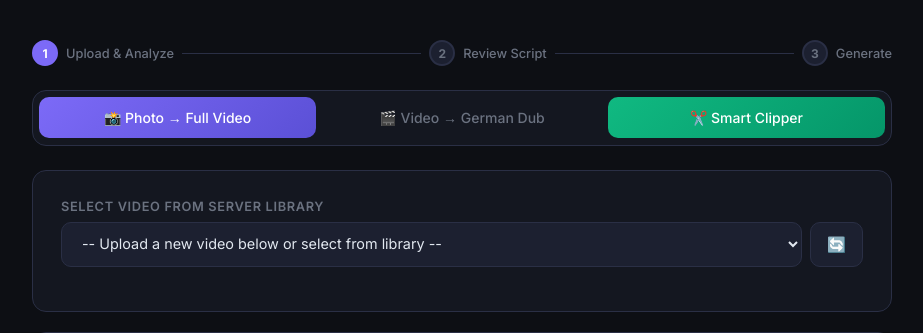
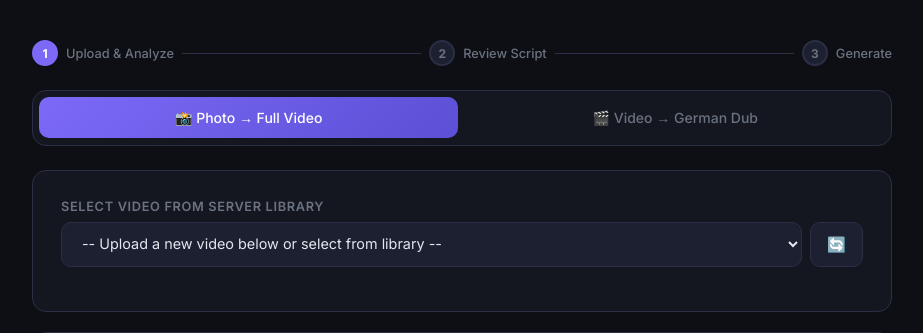
Before and after one commit to doviddo/ai-ugc-suite, a Flask app: page / in a window 1280 px wide. Shown: the part 94-427 px from the top of the page, without its empty margins (178-1101 px from the left). Run offline with Flask 3, Linux system fonts and the light colour scheme; data that the repository does not hold is empty; some libraries are stand-ins or nearby versions.

Commit message:
Main app (5001): Creative mode back to German, removed Clipper tab (moved to standalone 5000)

```diff
--- a/app.py
+++ b/app.py
@@ -157,10 +157,10 @@ CRITICAL JSON RULES:
 
     else:
         # creative
-        prompt = f"""You are a professional UGC video marketing expert for the Russian market.
+        prompt = f"""You are a professional UGC video marketing expert for the German market.
 
 Analyze this product image and the marketing info below.
-Create a Russian voiceover script and a prompt for a generative AI video model (like Google Veo 3) based on the image.
+Create a German voiceover script and a prompt for a generative AI video model (like Google Veo 3) based on the image.
 
 PRODUCT CONTEXT:
 {product_context}
@@ -168,8 +168,8 @@ PRODUCT CONTEXT:
 REQUIREMENTS:
 1. Return ONLY a valid JSON object with EXACTLY two fields.
   1) "video_prompt" - a detailed cinematic description in English for Google Veo 3. Focus on PRODUCT SHOTS and HANDS only! Show hands unboxing, consuming, or using the product. NO talking heads, NO people speaking. Just aesthetic ASMR-style interactions and background actions.
-  2) "voiceover_script" - an enthusiastic, powerful HOOK ENTIRELY IN RUSSIAN. It must catch the buyer's attention INSTANTLY! Length: strictly 5 to 6 seconds when spoken at normal pace (so it finishes smoothly before the 8-second video ends and never cuts off).
-- voiceover_script MUST be extremely short, punchy, and informal ("ты"-style). Max 6 seconds!"""
+  2) "voiceover_script" - an enthusiastic, powerful HOOK ENTIRELY IN GERMAN. It must catch the buyer's attention INSTANTLY! Length: strictly 5 to 6 seconds when spoken at normal pace (so it finishes smoothly before the 8-second video ends and never cuts off).
+- voiceover_script MUST be extremely short, punchy, and informal ("du"-style). Max 6 seconds!"""
 
     # Define strict JSON schemas based on mode to guarantee zero parsing errors
     if mode == 'clipper':
--- a/templates/index.html
+++ b/templates/index.html
@@ -463,8 +463,6 @@
       <div class="mode-tabs">
         <button class="mode-tab active" onclick="setMode('creative')" id="tab-creative">📸 Photo → Full Video</button>
         <button class="mode-tab" onclick="setMode('dubbing')" id="tab-dubbing">🎬 Video → German Dub</button>
-        <button class="mode-tab" onclick="setMode('clipper')" id="tab-clipper"
-          style="background: linear-gradient(135deg, #10b981, #059669); color: white;">✂️ Smart Clipper</button>
       </div>
 
       <div class="card" id="libraryCard">
@@ -643,36 +641,19 @@
       currentMode = mode;
       document.getElementById('tab-creative').classList.toggle('active', mode === 'creative');
       document.getElementById('tab-dubbing').classList.toggle('active', mode === 'dubbing');
-      document.getElementById('tab-clipper').classList.remove('active');
-
-      // Clipper styling
-      if (mode === 'clipper') {
-        document.getElementById('tab-clipper').style.boxShadow = "0 4px 15px rgba(16, 185, 129, 0.4)";
-      } else {
-        document.getElementById('tab-clipper').style.boxShadow = "none";
-      }
 
       document.getElementById('fileInput').accept = mode === 'creative' ? 'image/*' : 'video/*';
       if (mode === 'creative') {
         dropText.textContent = 'Drop your product photo here (JPG, PNG, WEBP)';
         document.getElementById('urlInputContainer').classList.add('hidden');
-      } else if (mode === 'dubbing') {
+        document.getElementById('libraryCard').classList.add('hidden');
+      } else {
         dropText.textContent = 'Drop your short video here (MP4, MOV, AVI, WEBM)';
         document.getElementById('urlInputContainer').classList.remove('hidden');
-      } else {
-        dropText.textContent = 'Drop your LONG video here to extract highlights (MP4, MOV, AVI)';
-        document.getElementById('urlInputContainer').classList.remove('hidden');
+        document.getElementById('libraryCard').classList.remove('hidden');
       }
 
-      document.getElementById('dropIcon').textContent = mode === 'creative' ? '📸' : (mode === 'dubbing' ? '🎬' : '✂️');
-
-      if (mode === 'clipper') {
-        document.getElementById('libraryCard').classList.remove('hidden');
-      } else if (mode === 'dubbing') {
-        document.getElementById('libraryCard').classList.remove('hidden');
-      } else {
-        document.getElementById('libraryCard').classList.add('hidden');
-      }
+      document.getElementById('dropIcon').textContent = mode === 'creative' ? '📸' : '🎬';
       clearFileInput();
     }
 
```
